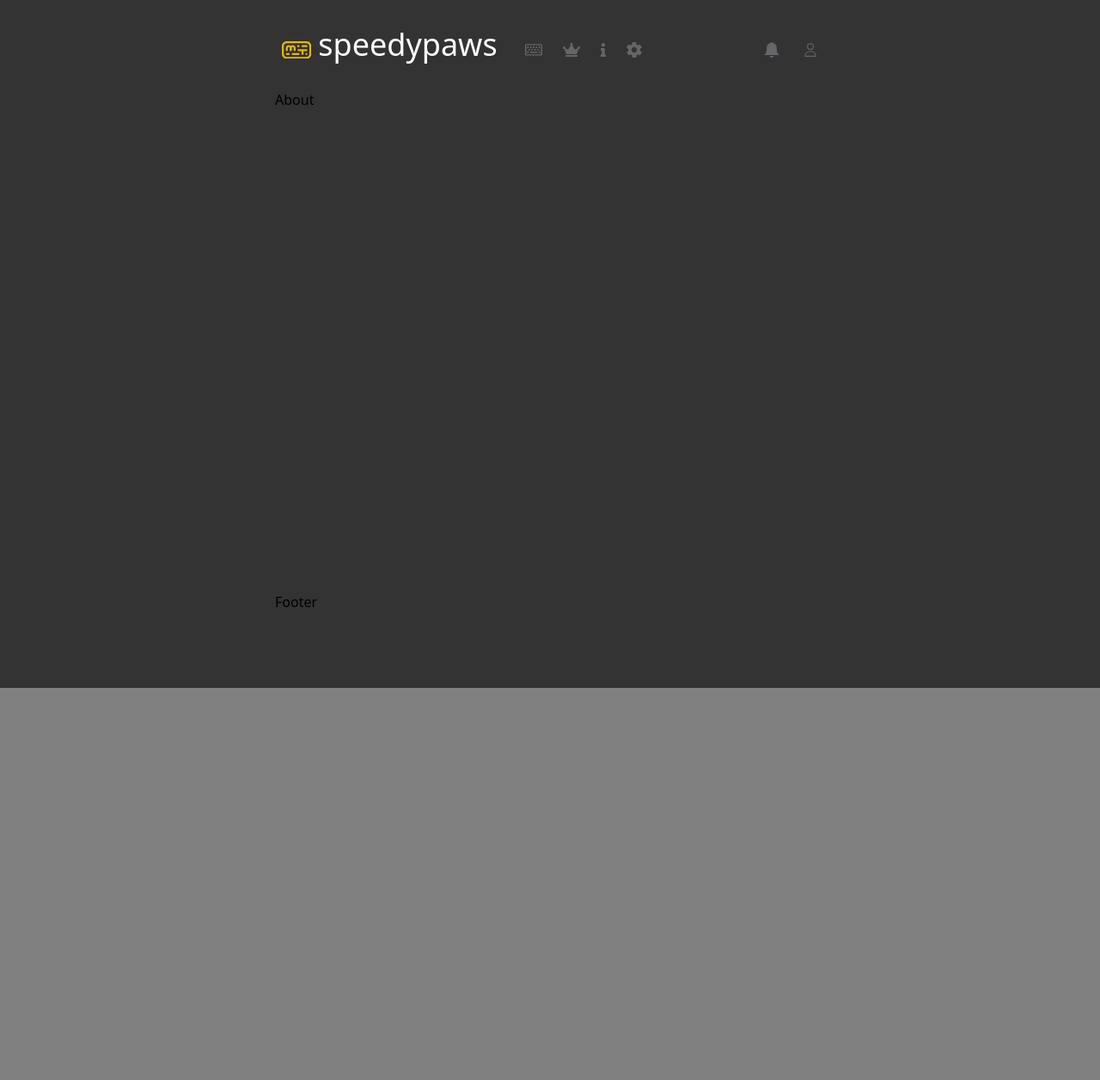
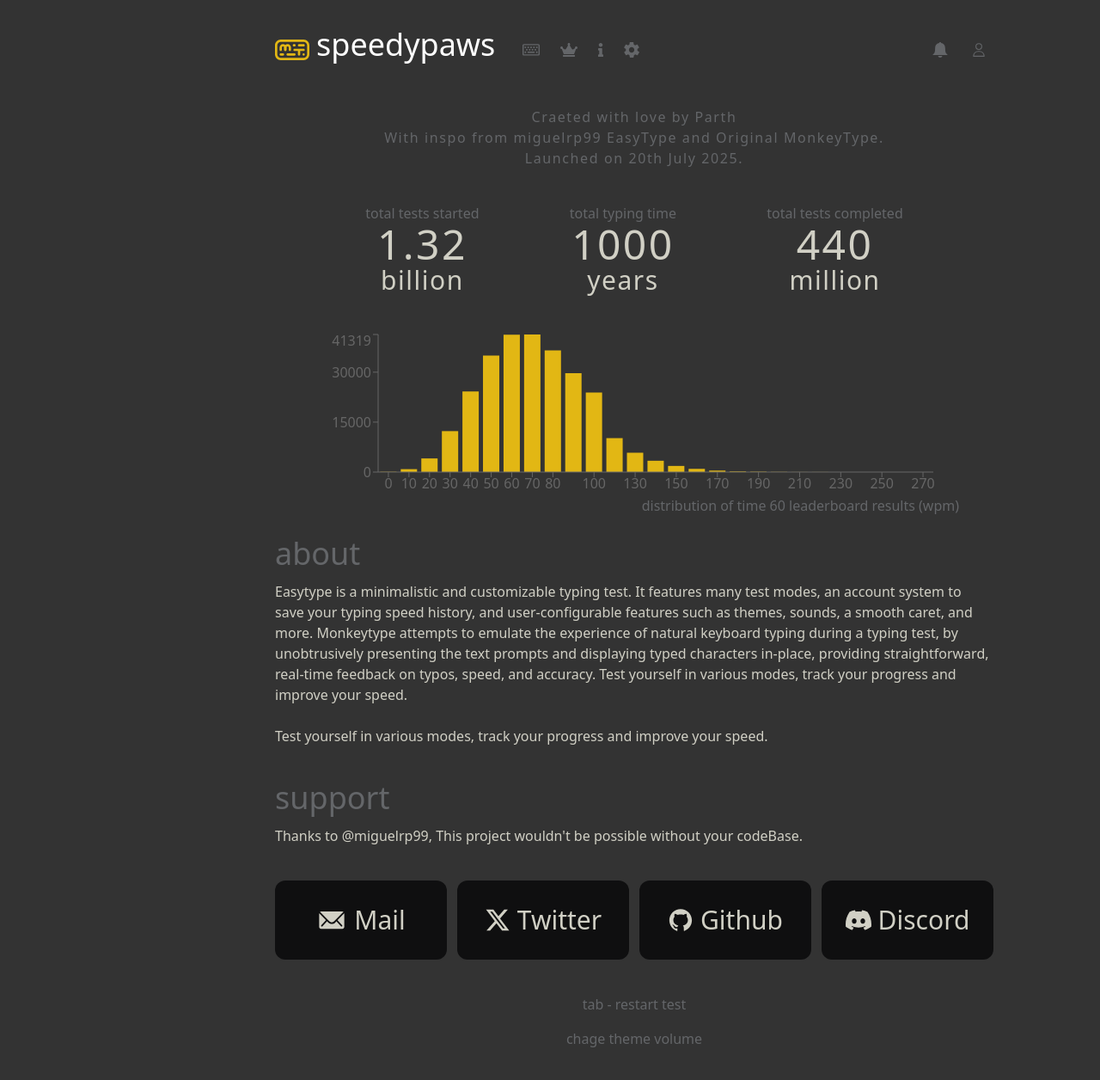
Before and after one commit to Parth-2112/speedy-paws, a React (Vite) app: page /about in a window 1280 px wide. Shown: the top 1256 px of the page at 86% size. Before the commit the page ends 800 px from the top, so only its background shows below. Built offline with nearby package versions, Linux system fonts and the light colour scheme.

Commit message:
Added about section and github link

```diff
--- a/package.json
+++ b/package.json
@@ -15,7 +15,9 @@
     "react": "^19.1.0",
     "react-dom": "^19.1.0",
     "react-icons": "^5.5.0",
+    "react-is": "^19.1.0",
     "react-router-dom": "^7.6.2",
+    "recharts": "^3.1.0",
     "tailwindcss": "^4.1.10",
     "vite": "^6.3.5"
   },
--- a/src/components/ButtonBar.tsx
+++ b/src/components/ButtonBar.tsx
@@ -1,5 +1,5 @@
 import React, {useState} from "react";
-import { Settings } from "../assets/Icons";
+import { Settings } from "../assets/HeaderIcons";
 import {Quote, Clock, LetterA, Mountain} from "../assets/GameModeIcons"
 import { useGameMode} from "../context/GameModeContext";
 import type { GameMode } from "../context/GameModeContext";
@@ -85,9 +85,14 @@
             {
                 modal &&
                 <div className="w-full md:hidden">
-                    <div className="w-[100vw] h-[100vh] absolute inset-0 bg-white opacity-5 z-10" onClick={toggleModal}/>
+                    <div
+                        className={`w-[100vw] h-[100vh] absolute inset-0 bg-white opacity-5`}
+                        onClick={toggleModal}
+                    />
 
-                    <div className="w-[90%] relative bg-(--primary-bg-color) mx-auto z-30 opacity-100 rounded-[8px] py-5 mt-20">
+                    <div
+                        className={`Phone-Modal w-[70%] fixed left-1/2 -translate-x-1/2 bg-(--primary-bg-color) z-30 rounded-[8px] py-5 mt-20 }`}
+                    >
                         <PhoneSettingsModal
                             buttons={buttons}
                         />
--- a/src/components/Footer.tsx
+++ b/src/components/Footer.tsx
@@ -1,8 +1,10 @@
 
 const Footer = () => {
     return(
-        <div className="text-(--primary-text) bg-(--primary-color) h-[10vh]">
-            Footer
+        <div className="text-(--iconstext-color) bg-(--primary-bg-color) h-[10vh] flex flex-col items-center justify-center gap-2">
+            <div>tab - restart test</div>
+            <div></div>
+            <div>chage theme volume </div>
         </div>
     )
 }
--- a/src/components/Header.tsx
+++ b/src/components/Header.tsx
@@ -1,6 +1,6 @@
 // import paw from '/pawsvg.svg';
 // import Dada from '/Dada.svg';
-import { KeyboardIcon, KeyboardSecondIcon, Profile, Bell, Crown, Info, Settings} from '../assets/Icons';
+import { KeyboardIcon, KeyboardSecondIcon, Profile, Bell, Crown, Info, Settings} from '../assets/HeaderIcons';
 import { Link } from 'react-router-dom';
 
 const Header = () => {
@@ -9,7 +9,7 @@
 
         <div className="text-(--primary-text-color) bg-(--primary-bg-color) flex gap-2 items-center w-full px-2 fill-(--iconstext-color)">
 
-            <Link to='/' className='w-10 pt-1 flex items-center hover:fill-(--iconstext-color-hover)'>
+            <Link to='/' className='w-10 pt-1 flex items-center hover:fill-(--iconstext-color-hover) -ml-2'>
                 <KeyboardIcon/>
             </Link>
 
@@ -23,12 +23,12 @@
                 <Link to='/' className='w-5 flex items-center hover:fill-(--iconstext-color-hover) cursor-pointer' title='Home'>
                     <KeyboardSecondIcon/>
                 </Link>
-                <button className='w-5 flex items-center hover:fill-(--iconstext-color-hover) cursor-pointer' title='Leaderboard'>
+                <Link to='/leaderboard' className='w-5 flex items-center hover:fill-(--iconstext-color-hover) cursor-pointer' title='Leaderboard'>
                     <Crown/>
-                </button>
-                <div className='w-1.5 h-auto flex items-center hover:fill-(--iconstext-color-hover) cursor-pointer'>
+                </Link>
+                <Link to='/about' className='w-1.5 h-auto flex items-center hover:fill-(--iconstext-color-hover) cursor-pointer'>
                     <Info/>
-                </div>
+                </Link>
                 <Link to='/settings' className='w-4.5 flex items-center hover:fill-(--iconstext-color-hover) cursor-pointer'>
                     <Settings/>
                 </Link>
--- a/src/components/Home.tsx
+++ b/src/components/Home.tsx
@@ -1,11 +1,14 @@
 import ButtonBar from "./ButtonBar";
+import TypingArea from "./TypingArea";
 
 const Home = () => {
 
   return(
+
     <div className="bg-(--primary-bg-color) ">
 
       <ButtonBar/>
+      <TypingArea/>
 
     </div>
   );
--- a/src/components/Layout.tsx
+++ b/src/components/Layout.tsx
@@ -13,7 +13,7 @@
 const Layout = ({children}:LayoutProp) => {
   return (
     <div className="bg-(--primary-bg-color)">
-      <div className= {`bg-(--primary-bg-color) grid grid-flow-row gap-[2rem] grid-rows-[auto_1fr_auto] h-dvh p-[2rem] w-[92%] md:w-[55%] mx-auto`}>
+      <div className= {`bg-(--primary-bg-color) grid grid-flow-row gap-[2rem] grid-rows-[auto_1fr_auto] min-h-dvh p-[2rem] w-[92%] md:w-[55%] mx-auto`}>
           <Header/>
           {children}
           <Footer/>
--- a/src/components/LeaderBoard.tsx
+++ b/src/components/LeaderBoard.tsx
@@ -1,8 +1,23 @@
+
 
 const LeaderBoard = () => {
-  return (
-    <div>LeaderBoard</div>
-  )
+  return(
+    <div className="bg-(--primary-bg-color) h-full w-full flex flex-col ">
+      <h1 className="text-4xl tracking-wider text-(--iconstext-color-hover)">All-Time English Leaderboards </h1>
+      <div className="grid grid-cols-2 mt-10 gap-6">
+
+        <div className="flex col-span-1">
+          <h1 className="text-(--secondary-color) text-3xl tracking-wider">Time 15</h1>
+
+        </div>
+
+        <div className="flex col-span-1">
+          <h1 className="text-(--secondary-color) text-3xl tracking-wider">Time 60</h1>
+        </div>
+
+      </div>
+    </div>
+)
 }
 
 export default LeaderBoard
--- a/src/components/Settings.tsx
+++ b/src/components/Settings.tsx
@@ -2,8 +2,8 @@
 
   return (
     <div className="bg-(--primary-bg-color) h-full w-full relative">
-      <div className=" w-[60%] font-medium tracking-wider text-3xl text-[#f5f0e4] absolute top-[50%] left-[50%] -translate-x-[50%] -translate-y-[50%] flex  justify-center">
-        Settings Under Construction . . . .
+      <div className=" w-[60%] font-medium tracking-wider text-4xl text-[#ffffff] absolute top-[50%] left-[50%] -translate-x-[50%] -translate-y-[50%] flex  justify-center">
+        Settings Under Construction...
       </div>
     </div>
   )
--- /dev/null
+++ b/src/components/TypingArea.tsx
@@ -0,0 +1,10 @@
+
+const TypingArea = () => {
+    return(
+        <div className="border-2 border-amber-300 h-[50%] w-full mt-20 text-(--iconstext-color)">
+            TypingArea
+        </div>
+    );
+}
+
+export default TypingArea
--- a/src/components/about/About.tsx
+++ b/src/components/about/About.tsx
@@ -1,8 +1,72 @@
+import InfoChart from "./InfoChart";
+import { SiDiscord } from "react-icons/si";
+import { AiFillGithub } from "react-icons/ai";
+import { FaXTwitter } from "react-icons/fa6";
+import { IoIosMail } from "react-icons/io";
+
 
 const About = () => {
+
   return (
-    <div>About</div>
-  )
+    <div className="w-full h-full flex flex-col items-center text-(--iconstext-color) bg-(--primary-bg-color) mt-5">
+
+      <div className="text-center tracking-widest font-medium">
+        Craeted with love by Parth <br/> With inspo from miguelrp99 EasyType and Original MonkeyType.<br/>Launched on 20th July 2025.
+      </div>
+
+      <div className="flex flex-col w-full md:flex-row md:justify-evenly items-center gap-4 p-4 mt-6">
+        <div className="flex flex-col items-center">
+          <span>total tests started</span>
+          <p className="font-medium text-5xl tracking-wider text-(--iconstext-color-hover)">1.32</p>
+          <p className="font-medium text-3xl tracking-wider text-(--iconstext-color-hover)">billion</p>
+        </div>
+        <div className="flex flex-col items-center">
+          <span>total typing time</span>
+          <p className="font-medium text-5xl tracking-wider text-(--iconstext-color-hover)">1000</p>
+          <p className="font-medium text-3xl tracking-wider text-(--iconstext-color-hover)">years</p>
+        </div>
+        <div className="flex flex-col items-center">
+          <span>total tests completed</span>
+          <p className="font-medium text-5xl tracking-wider text-(--iconstext-color-hover)">440</p>
+          <p className="font-medium text-3xl tracking-wider text-(--iconstext-color-hover)">million</p>
+        </div>
+
+      </div>
+
+      <div className="w-full h-[150px] md:h-[200px] mt-6 mx-5 md:px-10">
+        <InfoChart />
+        <p className="text-end -mt-2">distribution of time 60 leaderboard results (wpm)</p>
+      </div>
+
+      <div className="w-full mt-10">
+        <p className="text-4xl mb-3 text-(--iconstext-color)">about</p>
+        <p className="text-l text-(--iconstext-color-hover)">Easytype is a minimalistic and customizable typing test. It features many test modes, an account system to save your typing speed history, and user-configurable features such as themes, sounds, a smooth caret, and more. Monkeytype attempts to emulate the experience of natural keyboard typing during a typing test, by unobtrusively presenting the text prompts and displaying typed characters in-place, providing straightforward, real-time feedback on typos, speed, and accuracy. Test yourself in various modes, track your progress and improve your speed.<br/><br/>
+        Test yourself in various modes, track your progress and improve your speed.</p>
+      </div>
+
+      <div className="w-full mt-10">
+        <p className="text-4xl mb-3 text-(--iconstext-color)">support</p>
+        <p className="text-l text-(--iconstext-color-hover)">Thanks to @miguelrp99, This project wouldn't be possible without your codeBase.</p>
+
+        <div className="w-full flex flex-col md:flex-row md:justify-between mt-10 items-center gap-3">
+
+          <div className="w-[200px] bg-(--tertiary-color) flex flex-row gap-2 justify-center items-center py-7 rounded-xl text-(--iconstext-color-hover) text-3xl px-5 cursor-pointer hover:bg-(--iconstext-color-hover) hover:text-(--tertiary-color)"> <IoIosMail className="text-4xl"/>Mail </div>
+
+          <div className="w-[200px] bg-(--tertiary-color) flex flex-row gap-2 justify-center items-center py-7 rounded-xl text-(--iconstext-color-hover) text-3xl px-5 cursor-pointer hover:bg-(--iconstext-color-hover) hover:text-(--tertiary-color)"><FaXTwitter/>Twitter </div>
+
+          <a
+            rel="noopener noreferrer"
+            href="https://github.com/Parth-2112/speedy-paws"
+            target="_blank"
+            className="w-[200px] bg-(--tertiary-color) flex flex-row gap-2 justify-center items-center py-7 rounded-xl text-(--iconstext-color-hover) text-3xl px-5 cursor-pointer hover:bg-(--iconstext-color-hover) hover:text-(--tertiary-color)">
+              <AiFillGithub/>Github
+          </a>
+
+          <div className="w-[200px] bg-(--tertiary-color) flex flex-row gap-2 justify-center items-center py-7 rounded-xl text-(--iconstext-color-hover) text-3xl px-5 cursor-pointer hover:bg-(--iconstext-color-hover) hover:text-(--tertiary-color)"><SiDiscord/>Discord</div>
+        </div>
+      </div>
+    </div>
+  );
 }
 
 export default About
--- /dev/null
+++ b/src/components/about/InfoChart.tsx
@@ -0,0 +1,77 @@
+import { BarChart, XAxis, YAxis, Bar, ResponsiveContainer, Tooltip } from "recharts";
+
+interface CustomTooltipProps {
+    active?: boolean;
+    payload?: any[];
+}
+
+const InfoChart = () => {
+
+    const data = [
+    { name: "0", users: 83 },
+    { name: "10", users: 875 },
+    { name: "20", users: 4099 },
+    { name: "30", users: 12297 },
+    { name: "40", users: 24195 },
+    { name: "50", users: 34992 },
+    { name: "60", users: 41239 },
+    { name: "70", users: 41319 },
+    { name: "80", users: 36523 },
+    { name: "90", users: 29728 },
+    { name: "100", users: 23881 },
+    { name: "110", users: 10192 },
+    { name: "130", users: 5810 },
+    { name: "140", users: 3398 },
+    { name: "150", users: 1844 },
+    { name: "160", users: 965 },
+    { name: "170", users: 450 },
+    { name: "180", users: 198 },
+    { name: "190", users: 116 },
+    { name: "200", users: 57 },
+    { name: "210", users: 21 },
+    { name: "220", users: 21 },
+    { name: "230", users: 4 },
+    { name: "240", users: 5 },
+    { name: "250", users: 2 },
+    { name: "260", users: 2 },
+    { name: "270", users: 1 },
+  ];
+
+    const CustomTooltip = ({ active, payload } : CustomTooltipProps) => {
+        if (active && payload && payload.length) {
+            return(
+                <div className="bg-(--tertiary-color) border-1 border-(--iconstext-color) p-2 rounded-md tracking-wide text-end">
+                    <p className="text-(--iconstext-color-hover)">{`WPM: ${payload[0].payload.name}`}</p>
+                    <p className="text-(--iconstext-color-hover)">{`Users: ${payload[0].value}`}</p>
+                </div>
+            );
+        }
+        return null;
+    }
+
+    return (
+
+        <ResponsiveContainer width="100%" height="100%">
+            <BarChart
+                width={1000}
+                height={300}
+                data={data}
+                margin={{
+                    top: 5,
+                    right: 30,
+                    left: 20,
+                    bottom: 5,
+                }}
+            >
+                {/* <CartesianGrid strokeDasharray="3 3" /> */}
+                <Bar type="monotone" dataKey="users" className="fill-(--secondary-color)"/>
+                <XAxis dataKey="name" style={{overflow : "visible"}}/>
+                <YAxis domain={[0, "dataMax"]}/>
+                {/* <Bar dataKey="users" /> */}
+                <Tooltip content={<CustomTooltip/>}/>
+            </BarChart>
+        </ResponsiveContainer>
+    );
+}
+
+export default InfoChart;
```
Also changed, not shown: src/assets/HeaderIcons.tsx (renamed from src/assets/Icons.tsx), 1 other file (tests, documents, lock files or other folders).
